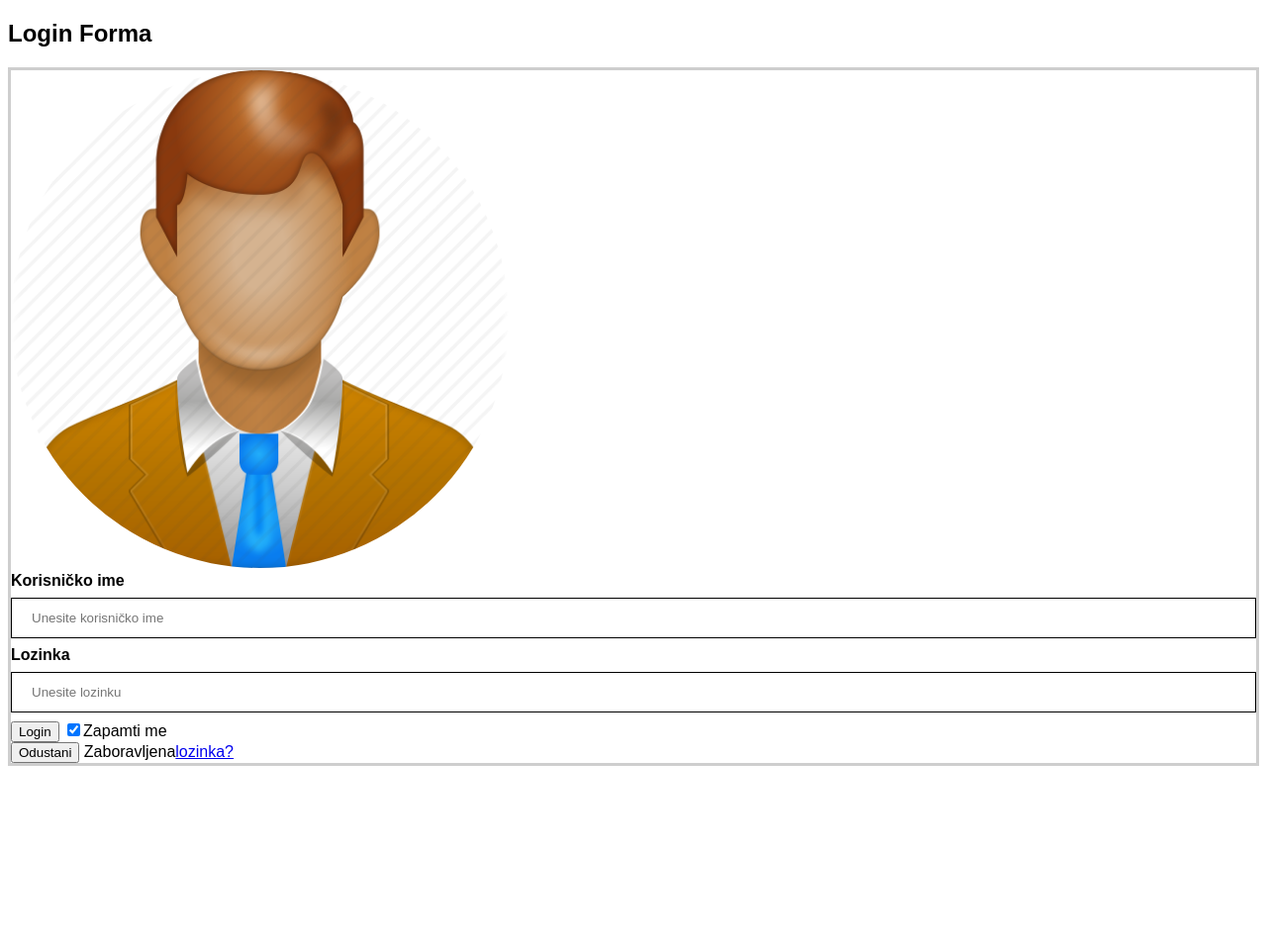
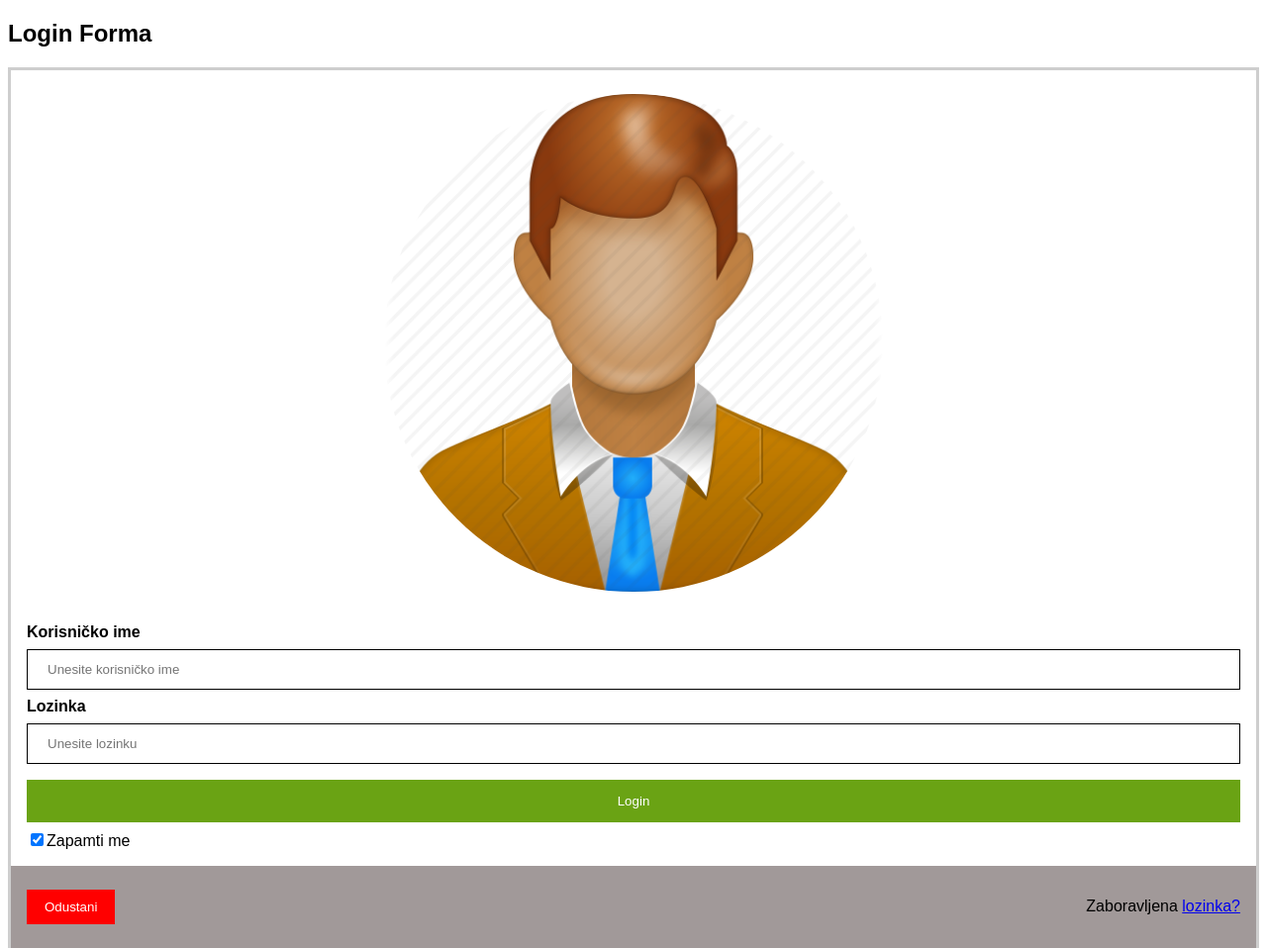
Before and after one commit to lukcola/algebra.css.2, a plain HTML site: page index.html in a window 1280 px wide. Shown: the top 958 px of the page at 99% size. Before the commit the page ends 800 px from the top, so only its background shows below. Drawn offline with Linux system fonts and the light colour scheme.

Commit message:
HTML I CSS ZADATAK

```diff
--- a/index.html
+++ b/index.html
@@ -11,11 +11,11 @@
 <body>
     <h2>Login Forma</h2>
     <form>
-        <div>
+        <div class="imgcontainer">
             <img src="./media/img/slika1.jpg" alt="slika" class="slika">
         </div>
 
-        <div>
+        <div class="container">
             <label for="uname"><b>Korisničko ime</b></label>
             <input type="text" placeholder="Unesite korisničko ime" name="uname" required>
 
@@ -28,9 +28,9 @@
             </label>
         </div>
 
-        <div>
-            <button type="button">Odustani</button>
-            <span>Zaboravljena<a href="#">lozinka?</a></span>
+        <div class="container" style="background-color: #a19999;">
+            <button type="button" class="cancelbtn">Odustani</button>
+            <span class="psw">Zaboravljena <a href="#">lozinka?</a></span>
         </div>
     </form>
 </body>
--- a/style.css
+++ b/style.css
@@ -20,3 +20,33 @@ input[type=password] {
     border: 1px solid black;
     box-sizing: border-box;
 }
+
+button {
+    background-color: rgb(106, 163, 20);
+    color: white;
+    padding: 14px 20px;
+    margin: 8px 0;
+    border: none;
+    cursor: pointer;
+    width: 100%;
+}
+
+.cancelbtn {
+    width: auto;
+    padding: 10px 18px;
+    background-color: red;
+}
+
+.imgcontainer {
+    text-align: center;
+    margin: 24px 0 12px 0;
+}
+
+span.psw {
+    float: right;
+    padding-top: 16px;
+}
+
+.container {
+    padding: 16px;
+}
```
